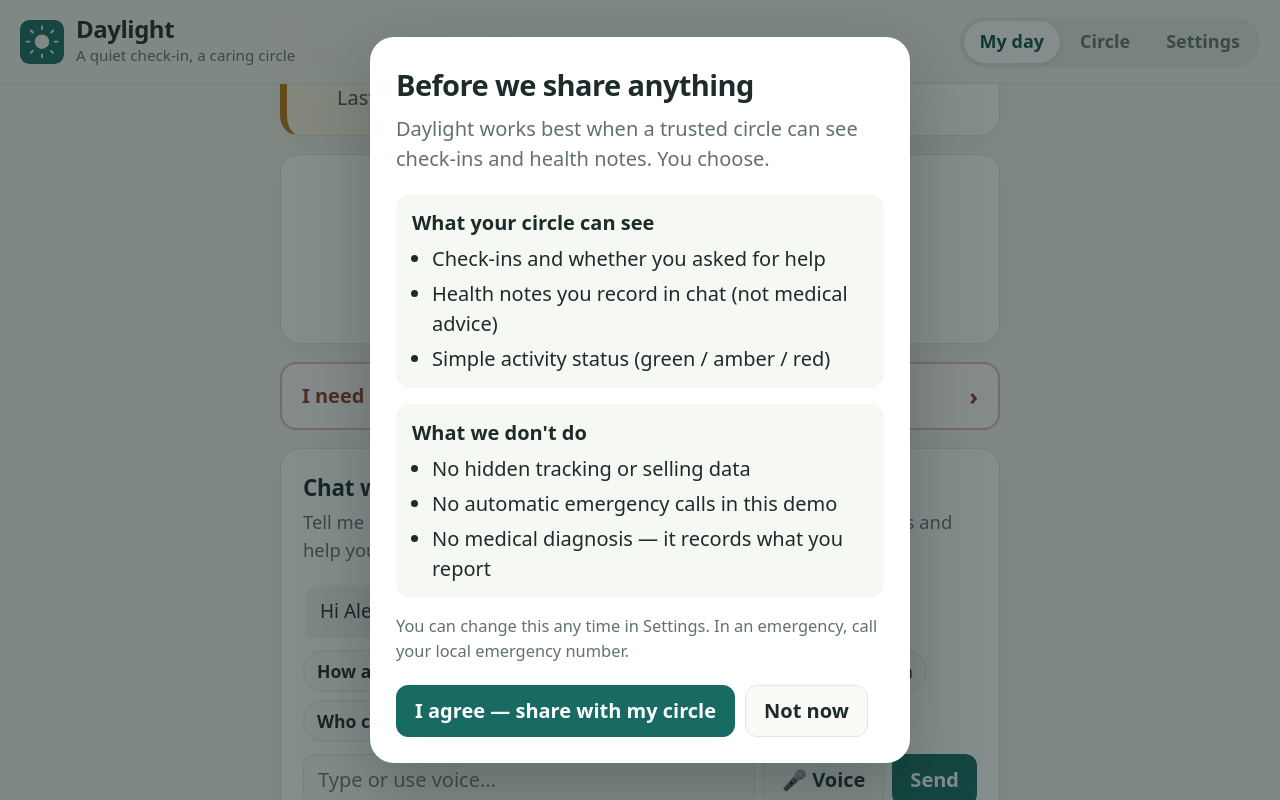
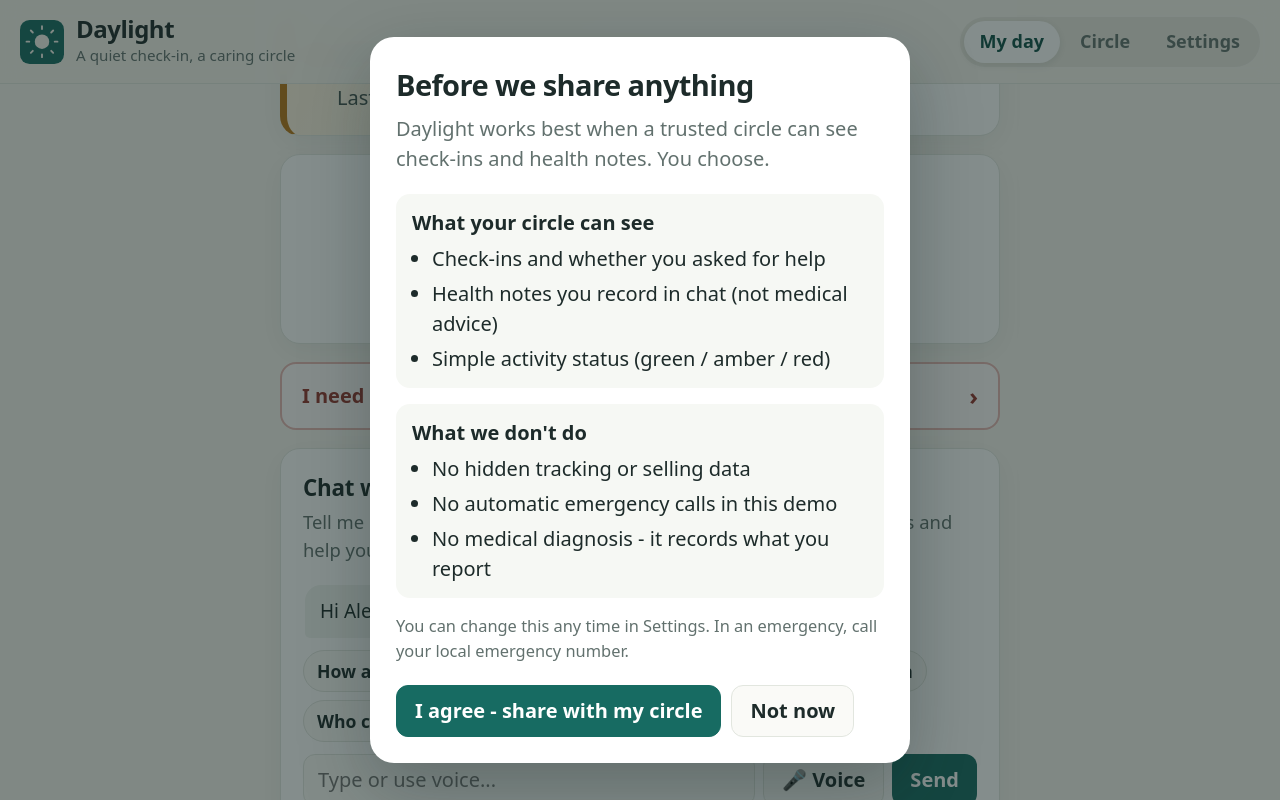
Before and after one commit to comradeonboard/daylight, a React (Vite) app: page / in a window 1280 px wide. Both pictures are taken after a click on the button "Continue". Shown: the part 199-999 px from the top of the page. Built offline with nearby package versions, Linux system fonts and the light colour scheme.

Commit message:
Remove em and en dashes

```diff
--- a/index.html
+++ b/index.html
@@ -10,7 +10,7 @@
     <link rel="manifest" href="/manifest.webmanifest" />
     <link rel="icon" type="image/svg+xml" href="/icon.svg" />
     <link rel="apple-touch-icon" href="/icon.svg" />
-    <title>Daylight — a quiet check-in</title>
+    <title>Daylight  -  a quiet check-in</title>
   </head>
   <body>
     <div id="root"></div>
--- a/src/App.tsx
+++ b/src/App.tsx
@@ -55,7 +55,7 @@ function Onboarding({ state, update, onDone }: { state: AppState; update: (fn: (
   const [contactName, setContactName] = useState(state.contacts[0]?.name ?? '');
   const [contactPhone, setContactPhone] = useState(state.contacts[0]?.phone ?? '');
   const [conditions, setConditions] = useState(state.settings.healthConditions.join(', '));
-  return <section className="page"><div className="page-head"><h1 className="page-title">Set up Daylight</h1><p className="page-sub">A simple daily check-in for adults living independently or with health conditions — and a trusted circle who notices if you go quiet.</p></div><div className="card"><h2 className="card-title">About you</h2><p className="card-note">Use the name you like to be called. Share only what you want.</p>
+  return <section className="page"><div className="page-head"><h1 className="page-title">Set up Daylight</h1><p className="page-sub">A simple daily check-in for adults living independently or with health conditions  -  and a trusted circle who notices if you go quiet.</p></div><div className="card"><h2 className="card-title">About you</h2><p className="card-note">Use the name you like to be called. Share only what you want.</p>
     <div className="field"><label htmlFor="setup-name">Your name</label><input id="setup-name" value={name} onChange={(e) => setName(e.target.value)} autoComplete="name" /></div>
     <div className="field"><label htmlFor="setup-conditions">Health conditions (optional)</label><input id="setup-conditions" value={conditions} onChange={(e) => setConditions(e.target.value)} placeholder="e.g. diabetes, arthritis" /><div className="field-hint">Helps the assistant ask relevant check-ins. Stored on this device unless you choose to share.</div></div>
     <div className="field"><label htmlFor="setup-contact">Someone in your trusted circle</label><input id="setup-contact" value={contactName} onChange={(e) => setContactName(e.target.value)} placeholder="e.g. Sam" /></div>
@@ -68,14 +68,14 @@ function MeView({ ctx, status, checkedInToday }: { ctx: AppContext; status: Retu
   const { state, update, toast, openHelp } = ctx; const now = new Date(); const today = dayKey(now); const firstName = state.settings.displayName.split(' ')[0] || 'there';
   const doneCount = state.tasks.filter((t) => t.doneDate === today).length; const [showMood, setShowMood] = useState(!checkedInToday);
   useEffect(() => { setShowMood(!checkedInToday); }, [checkedInToday]);
-  const doCheckIn = (mood?: Mood) => { const at = new Date().toISOString(); update((c) => ({ ...c, checkIns: [{ id: uid(), at, mood }, ...c.checkIns].slice(0, 200), events: [eventFor('checkin', mood ? `Checked in — feeling ${mood}` : 'Checked in'), ...c.events] })); setShowMood(false); toast('Thanks for checking in. Your circle can see you are OK.'); };
+  const doCheckIn = (mood?: Mood) => { const at = new Date().toISOString(); update((c) => ({ ...c, checkIns: [{ id: uid(), at, mood }, ...c.checkIns].slice(0, 200), events: [eventFor('checkin', mood ? `Checked in  -  feeling ${mood}` : 'Checked in'), ...c.events] })); setShowMood(false); toast('Thanks for checking in. Your circle can see you are OK.'); };
   return <section className="page">
     <div className="page-head"><h1 className="page-title">{greeting(now)}, {firstName}</h1><p className="page-sub">One tap lets your people know you're alright.</p></div>
     <div className={`status-card card level-${status.level}`} aria-live="polite"><div className="status-row"><span className="dot" aria-hidden="true" /><p className="status-title">{status.title}</p></div><p className="status-detail">{status.detail}</p></div>
     <div className="card">{!checkedInToday || showMood ? <><button className="big-check" onClick={() => doCheckIn()}><svg className="check-icon" viewBox="0 0 24 24" fill="none" stroke="currentColor" strokeWidth="2.5" strokeLinecap="round" strokeLinejoin="round" aria-hidden="true"><path d="M20 6 9 17l-5-5" /></svg>I'm OK today</button><p className="card-note" style={{ marginTop: 14, marginBottom: 10, textAlign: 'center' }}>Optional: how are you feeling?</p><div className="mood-strip">{([['good', '🙂 Good'], ['okay', '😐 Okay'], ['rough', '😔 Rough']] as const).map(([mood, label]) => <button key={mood} className="mood-chip" onClick={() => doCheckIn(mood)}>{label}</button>)}</div></> : <div className="check-done"><strong>You've checked in today</strong><p className="card-note" style={{ marginBottom: 0 }}>Last check-in {relative(state.checkIns[0].at, now)}. You can check in again if you want.</p><div className="actions" style={{ justifyContent: 'center' }}><button className="btn" onClick={() => setShowMood(true)}>Check in again</button></div></div>}</div>
     <button className="help-button" onClick={openHelp}><span>I need help</span><span aria-hidden="true">›</span></button>
     <AssistantCard ctx={ctx} />
-    {!state.settings.simpleView && <div className="card"><h2 className="card-title">Today's little things</h2><p className="card-note">Just gentle reminders — no pressure.</p><div className="list" role="list">{state.tasks.map((task) => { const done = task.doneDate === today; return <div key={task.id} className={`task-row ${done ? 'done' : ''}`} role="listitem"><span className="task-box" aria-hidden="true">{done ? '✓' : ''}</span><button className="task-label" aria-pressed={done} onClick={() => update((c) => ({ ...c, tasks: c.tasks.map((t) => t.id === task.id ? { ...t, doneDate: done ? undefined : today } : t) }))}>{task.label}</button></div>; })}</div><div className="progress" aria-hidden="true"><div className="progress-fill" style={{ width: `${state.tasks.length ? Math.round((doneCount / state.tasks.length) * 100) : 0}%` }} /></div><p className="card-note" style={{ margin: '10px 0 0' }}>{doneCount} of {state.tasks.length} done today.</p></div>}
+    {!state.settings.simpleView && <div className="card"><h2 className="card-title">Today's little things</h2><p className="card-note">Just gentle reminders  -  no pressure.</p><div className="list" role="list">{state.tasks.map((task) => { const done = task.doneDate === today; return <div key={task.id} className={`task-row ${done ? 'done' : ''}`} role="listitem"><span className="task-box" aria-hidden="true">{done ? '✓' : ''}</span><button className="task-label" aria-pressed={done} onClick={() => update((c) => ({ ...c, tasks: c.tasks.map((t) => t.id === task.id ? { ...t, doneDate: done ? undefined : today } : t) }))}>{task.label}</button></div>; })}</div><div className="progress" aria-hidden="true"><div className="progress-fill" style={{ width: `${state.tasks.length ? Math.round((doneCount / state.tasks.length) * 100) : 0}%` }} /></div><p className="card-note" style={{ margin: '10px 0 0' }}>{doneCount} of {state.tasks.length} done today.</p></div>}
     <div className="card"><h2 className="card-title">Your people</h2><p className="card-note">People who can be notified if you need help.</p><div className="list">{state.contacts.filter((c) => c.notify).map((contact) => <div key={contact.id} className="list-row"><div className="avatar" aria-hidden="true">{initials(contact.name)}</div><div className="list-main"><div className="list-name">{contact.name}</div><div className="list-sub">{contact.relationship}</div></div>{contact.phone && <a className="call-link" href={`tel:${contact.phone.replace(/\s+/g, '')}`}>Call</a>}</div>)}</div></div>
   </section>;
 }
@@ -117,7 +117,7 @@ function CircleView({ ctx, status }: { ctx: AppContext; status: ReturnType<typeo
   return <section className="page">
     <div className="page-head"><h1 className="page-title">Trusted circle</h1><p className="page-sub">A simple view of how {state.settings.displayName} is doing. Only shared with consent.</p></div>
     <div className={`banner level-${status.level}`} role="status"><strong>{status.title}</strong><p>{status.detail}</p></div>
-    {openHelp.length > 0 && <div className="card"><h2 className="card-title">Needs attention</h2>{openHelp.map((r) => <div key={r.id} className="alert-item"><strong>{helpLabels[r.category]}</strong><div className="list-sub">Requested {relative(r.at, now)}{r.note ? ` — “${r.note}”` : ''}</div><div className="actions">{r.status === 'open' && <button className="btn btn-primary" onClick={() => { update((c) => ({ ...c, helpRequests: c.helpRequests.map((x) => x.id === r.id ? { ...x, status: 'acknowledged', updatedAt: new Date().toISOString() } : x), events: [eventFor('contact', `Circle acknowledged: ${helpLabels[r.category]}`), ...c.events] })); toast('Marked as being handled.'); }}>I'm on it</button>}<button className="btn" onClick={() => { update((c) => ({ ...c, helpRequests: c.helpRequests.map((x) => x.id === r.id ? { ...x, status: 'resolved', updatedAt: new Date().toISOString() } : x), events: [eventFor('resolve', `Resolved: ${helpLabels[r.category]}`), ...c.events] })); toast('Marked as resolved.'); }}>Mark resolved</button></div></div>)}</div>}
+    {openHelp.length > 0 && <div className="card"><h2 className="card-title">Needs attention</h2>{openHelp.map((r) => <div key={r.id} className="alert-item"><strong>{helpLabels[r.category]}</strong><div className="list-sub">Requested {relative(r.at, now)}{r.note ? `  -  “${r.note}”` : ''}</div><div className="actions">{r.status === 'open' && <button className="btn btn-primary" onClick={() => { update((c) => ({ ...c, helpRequests: c.helpRequests.map((x) => x.id === r.id ? { ...x, status: 'acknowledged', updatedAt: new Date().toISOString() } : x), events: [eventFor('contact', `Circle acknowledged: ${helpLabels[r.category]}`), ...c.events] })); toast('Marked as being handled.'); }}>I'm on it</button>}<button className="btn" onClick={() => { update((c) => ({ ...c, helpRequests: c.helpRequests.map((x) => x.id === r.id ? { ...x, status: 'resolved', updatedAt: new Date().toISOString() } : x), events: [eventFor('resolve', `Resolved: ${helpLabels[r.category]}`), ...c.events] })); toast('Marked as resolved.'); }}>Mark resolved</button></div></div>)}</div>}
     <div className="card"><h2 className="card-title">Recent health notes</h2><p className="card-note">Recorded from check-ins and conversations. Not medical advice.</p>{state.healthEntries.length === 0 ? <p className="list-sub">No health notes yet.</p> : <div className="timeline">{state.healthEntries.slice(0, 6).map((entry) => <div key={entry.id} className="timeline-row"><span className="timeline-dot health" aria-hidden="true" /><div><div className="timeline-text">{entry.summary}</div><div className="timeline-time">{formatDay(entry.at, now)} at {formatTime(entry.at)}</div></div></div>)}</div>}</div>
     <div className="card"><h2 className="card-title">Recent activity</h2><div className="timeline">{state.events.slice(0, 12).map((event) => <div key={event.id} className="timeline-row"><span className={`timeline-dot ${event.kind}`} aria-hidden="true" /><div><div className="timeline-text">{event.text}</div><div className="timeline-time">{formatDay(event.at, now)} at {formatTime(event.at)}</div></div></div>)}</div></div>
     <div className="card"><h2 className="card-title">Trusted people</h2><div className="list">{state.contacts.map((contact) => <div key={contact.id} className="list-row"><div className="avatar" aria-hidden="true">{initials(contact.name)}</div><div className="list-main"><div className="list-name">{contact.name}</div><div className="list-sub">{contact.relationship}{contact.phone ? ` · ${contact.phone}` : ''}</div></div>{contact.phone && <a className="call-link" href={`tel:${contact.phone.replace(/\s+/g, '')}`}>Call</a>}</div>)}</div></div>
@@ -160,7 +160,7 @@ function HelpModal({ ctx, onClose }: { ctx: AppContext; onClose: () => void }) {
     <h2>I need help</h2><p className="modal-lead">Choose what’s going on. Your trusted circle will be notified in this demo. If it’s an emergency, call {state.settings.emergencyNumber || '999'}.</p>
     <div className="category-grid">{helpOptions.map((opt) => <button key={opt.value} className="category" aria-pressed={category === opt.value} onClick={() => setCategory(opt.value)}>{opt.label}</button>)}</div>
     <div className="field"><label htmlFor="help-note">Anything you want to add (optional)</label><textarea id="help-note" value={note} onChange={(e) => setNote(e.target.value)} placeholder="e.g. I feel dizzy" /></div>
-    <p className="field-hint">Will notify: {notified.length ? notified.join(', ') : 'no one yet — add people in Settings'}.</p>
+    <p className="field-hint">Will notify: {notified.length ? notified.join(', ') : 'no one yet  -  add people in Settings'}.</p>
     <div className="modal-actions"><button className="btn btn-danger" onClick={() => { update((c) => ({ ...c, helpRequests: [{ id: uid(), at: new Date().toISOString(), category, note: note.trim() || undefined, status: 'open' }, ...c.helpRequests], events: [eventFor('help', `Help requested: ${helpLabels[category]}`), ...c.events] })); onClose(); toast('Help request sent to your circle (demo).'); }}>Send help request</button><a className="btn" href={`tel:${(state.settings.emergencyNumber || '999').replace(/\s+/g, '')}`}>Call {state.settings.emergencyNumber || '999'}</a><button className="btn btn-ghost" onClick={onClose}>Cancel</button></div>
   </div></div>;
 }
@@ -169,8 +169,8 @@ function ConsentModal({ onAccept, onDecline }: { onAccept: () => void; onDecline
   return <div className="backdrop" role="dialog" aria-modal="true" aria-label="Sharing consent"><div className="modal">
     <h2>Before we share anything</h2><p className="modal-lead">Daylight works best when a trusted circle can see check-ins and health notes. You choose.</p>
     <div className="consent-block"><h3>What your circle can see</h3><ul><li>Check-ins and whether you asked for help</li><li>Health notes you record in chat (not medical advice)</li><li>Simple activity status (green / amber / red)</li></ul></div>
-    <div className="consent-block"><h3>What we don't do</h3><ul><li>No hidden tracking or selling data</li><li>No automatic emergency calls in this demo</li><li>No medical diagnosis — it records what you report</li></ul></div>
+    <div className="consent-block"><h3>What we don't do</h3><ul><li>No hidden tracking or selling data</li><li>No automatic emergency calls in this demo</li><li>No medical diagnosis  -  it records what you report</li></ul></div>
     <p className="field-hint">You can change this any time in Settings. In an emergency, call your local emergency number.</p>
-    <div className="modal-actions"><button className="btn btn-primary" onClick={onAccept}>I agree — share with my circle</button><button className="btn" onClick={onDecline}>Not now</button></div>
+    <div className="modal-actions"><button className="btn btn-primary" onClick={onAccept}>I agree  -  share with my circle</button><button className="btn" onClick={onDecline}>Not now</button></div>
   </div></div>;
 }
--- a/src/assistant.ts
+++ b/src/assistant.ts
@@ -57,7 +57,7 @@ export function assistantReply(input: string, state: AppState): { text: string;
   if (/(medic|pill|tablet|insulin|injection|dose|prescription)/.test(question)) {
     const summary = health?.summary ?? 'Medication mentioned';
     return {
-      text: `I've noted that for you: ${summary}. I can't give medical advice or change doses — please follow your prescription or call your GP/pharmacist if you're unsure.`,
+      text: `I've noted that for you: ${summary}. I can't give medical advice or change doses  -  please follow your prescription or call your GP/pharmacist if you're unsure.`,
       health: { ...health, id: uid(), at: new Date().toISOString(), source: 'chat', summary, note: input.slice(0, 240) },
     };
   }
--- a/src/status.ts
+++ b/src/status.ts
@@ -56,7 +56,7 @@ export function deriveStatus(state: AppState, now: Date = new Date()): StatusInf
     return {
       level: 'red',
       title: 'No check-in for a while',
-      detail: `Last heard from ${formatDay(last.at, now)} at ${formatTime(last.at)} — ${wholeHours(hours)} ago. Consider calling them.`,
+      detail: `Last heard from ${formatDay(last.at, now)} at ${formatTime(last.at)}  -  ${wholeHours(hours)} ago. Consider calling them.`,
       hoursSince: hours,
       since: last.at,
     };
@@ -66,7 +66,7 @@ export function deriveStatus(state: AppState, now: Date = new Date()): StatusInf
     return {
       level: 'amber',
       title: 'Check-in is overdue',
-      detail: `Last check-in was ${formatDay(last.at, now)} at ${formatTime(last.at)} — ${wholeHours(hours)} ago.`,
+      detail: `Last check-in was ${formatDay(last.at, now)} at ${formatTime(last.at)}  -  ${wholeHours(hours)} ago.`,
       hoursSince: hours,
       since: last.at,
     };
@@ -85,7 +85,7 @@ export function deriveStatus(state: AppState, now: Date = new Date()): StatusInf
   return {
     level: 'green',
     title: 'Checked in',
-    detail: `Last check-in ${relative(last.at, now)} — ${formatTime(last.at)} ${formatDay(last.at, now)}.`,
+    detail: `Last check-in ${relative(last.at, now)}  -  ${formatTime(last.at)} ${formatDay(last.at, now)}.`,
     hoursSince: hours,
     since: last.at,
   };
```
Also changed, not shown: public/manifest.webmanifest, 1 other file (tests, documents, lock files or other folders).
